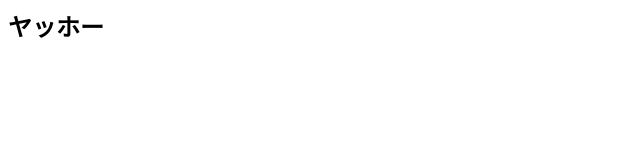
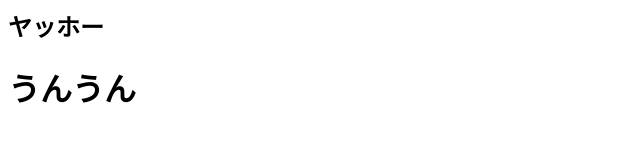
Before and after one commit to takumi555/gitpractice2, a plain HTML site: page index.html in a window 1280 px wide. Shown: the whole page, without its empty margins (0-640 px from the left). Drawn offline with Linux system fonts and the light colour scheme.

Commit message:
index.htmlの更新
うんうんと付け加えた

```diff
--- a/index.html
+++ b/index.html
@@ -1 +1,2 @@
 <h2>ヤッホー</h2>
+<h1>うんうん</h1>
```
